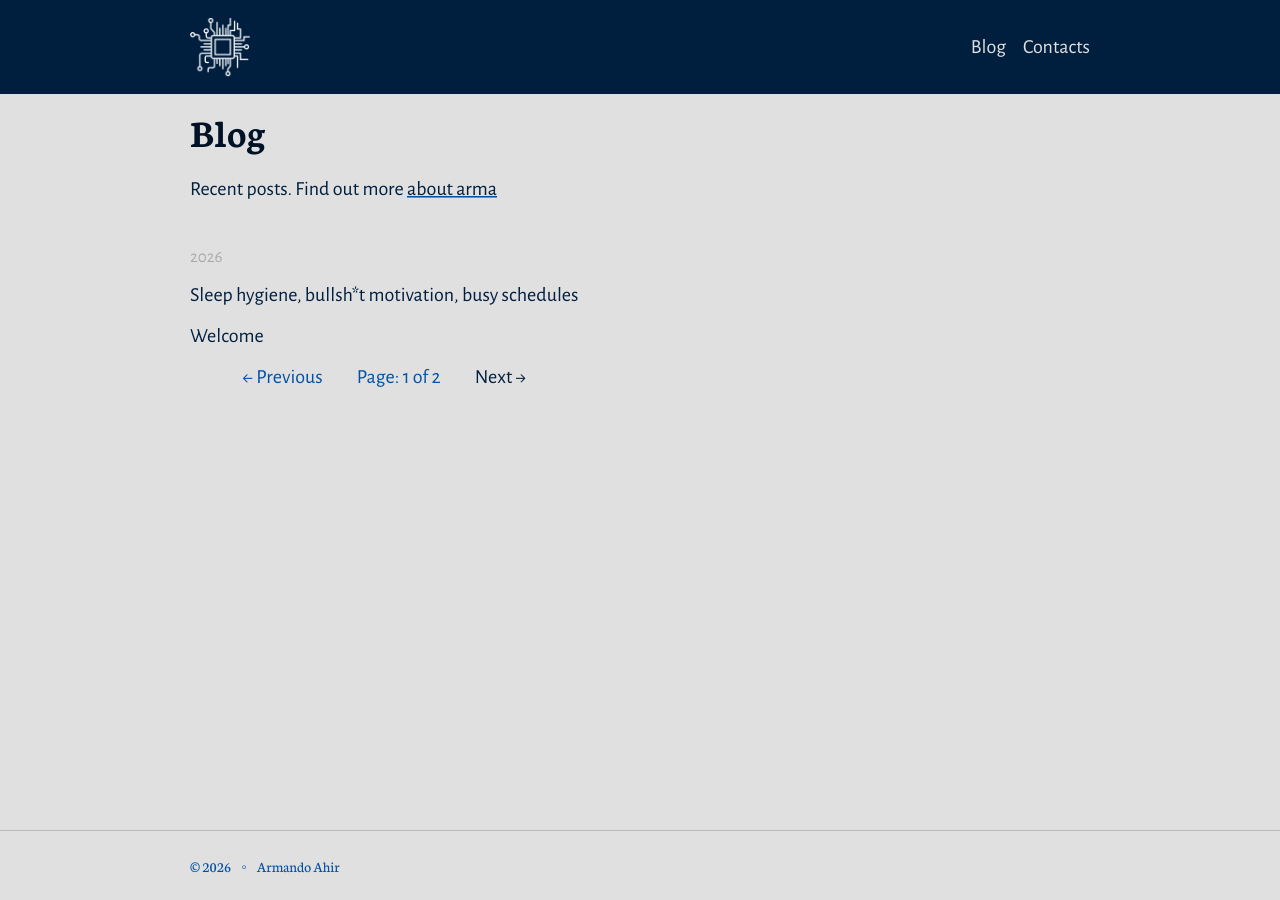
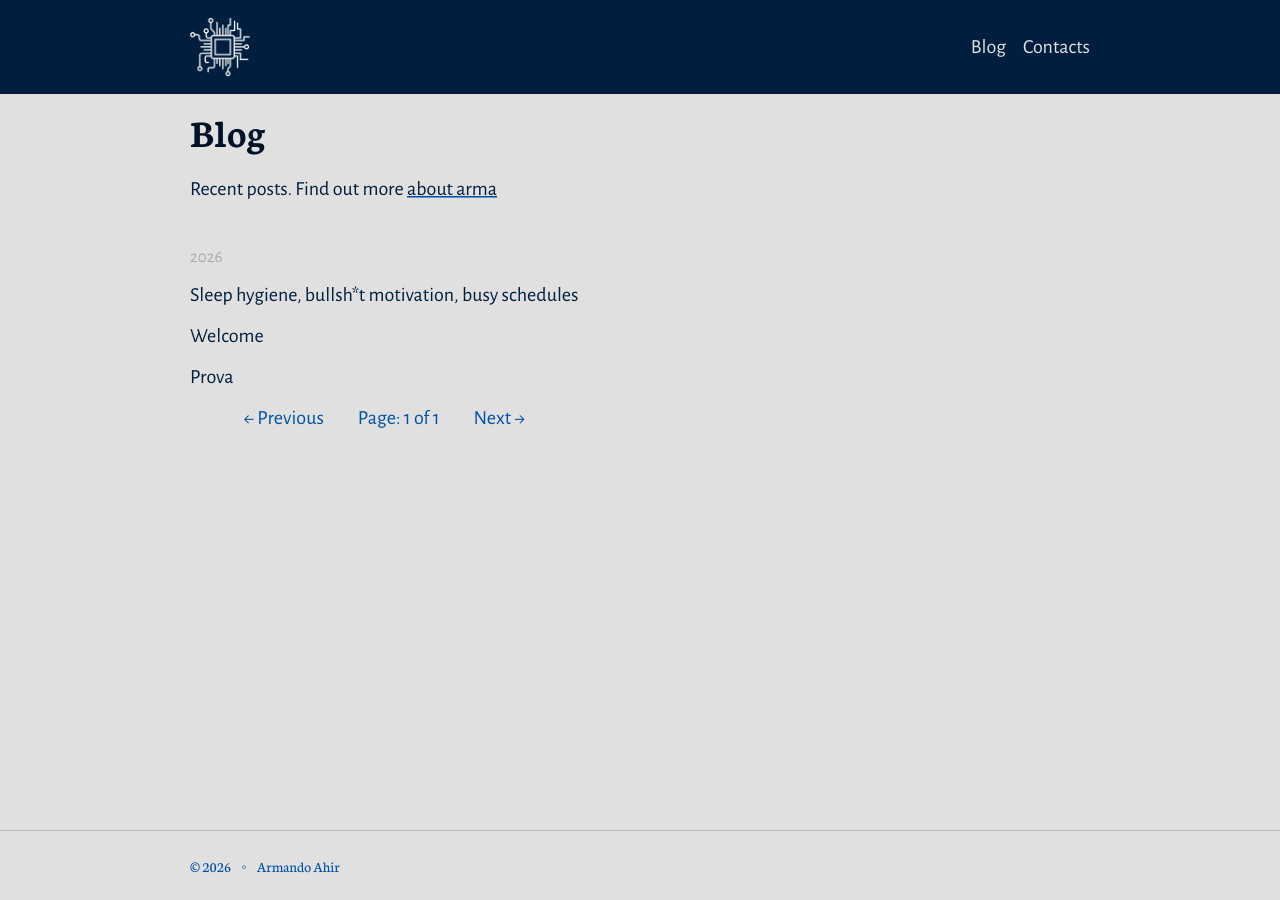
Before and after one commit to armandoahir/armandoahir.github.io, a Jekyll site: the page built from index.html, in a window 1280 px wide. Built offline with Jekyll 4.4.1, drawn with Linux system fonts in a browser that asks for light colours; the list of posts is cut into pages by our own code.

Commit message:
[16th Apr] Blog structure maintenance

```diff
--- a/_config.yml
+++ b/_config.yml
@@ -25,7 +25,7 @@ plugins:
 - jekyll-feed
 
 # 3. Gem settings
-paginate: 2 # jekyll-paginate > items per page
+paginate: 50 # jekyll-paginate > items per page
 paginate_path: page:num # jekyll-paginate > blog page
 
 # 4. Jekyll settings
```
